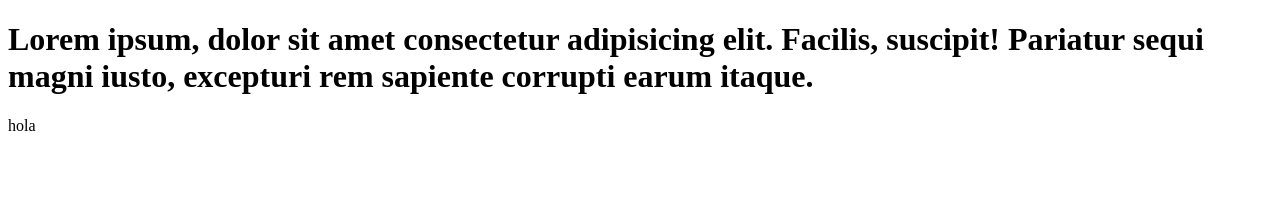
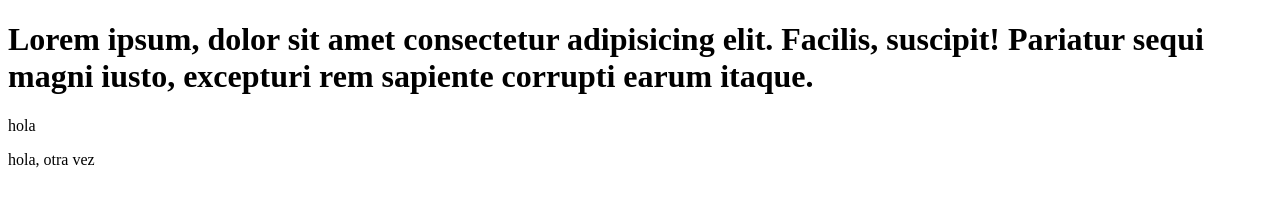
Before and after one commit to RenzoGCR/EjemploDam, a plain HTML site: page index.html in a window 1280 px wide. Drawn offline with Linux system fonts and the light colour scheme.

Commit message:
Update index.html

```diff
--- a/index.html
+++ b/index.html
@@ -8,5 +8,6 @@
 <body>
     <h1>Lorem ipsum, dolor sit amet consectetur adipisicing elit. Facilis, suscipit! Pariatur sequi magni iusto, excepturi rem sapiente corrupti earum itaque.</h1>
     <p>hola</p>
+     <p>hola, otra vez</p>
 </body>
 </html>
```
